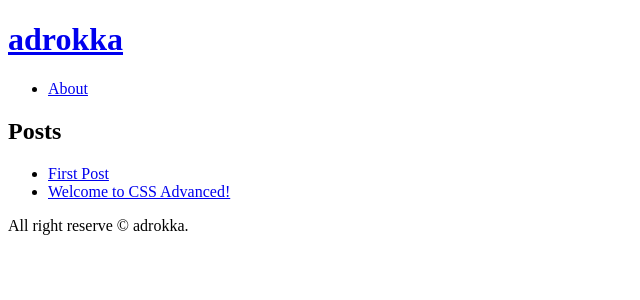
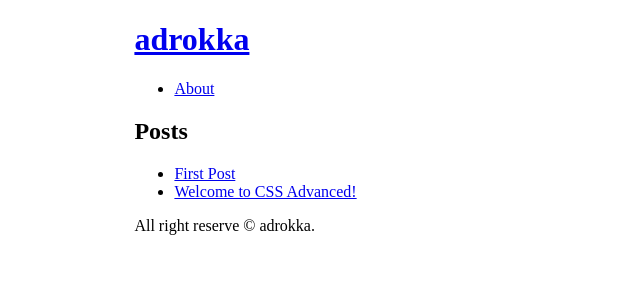
Before and after one commit to adrokka/firstJekyllSite, a Jekyll site: the page built from index.html, in a window 1280 px wide. Shown: the top 300 px of the page, without its empty margins (0-640 px from the left). Built offline with Jekyll 4.4.1, drawn with Linux system fonts in a browser that asks for light colours.

Commit message:
Changes to the CSS file 1.0

```diff
--- a/css/site.css
+++ b/css/site.css
@@ -1,3 +1,4 @@
-body {
-
+.site {
+    max-width: 80%;
+    margin: 0 auto;
 }
```
